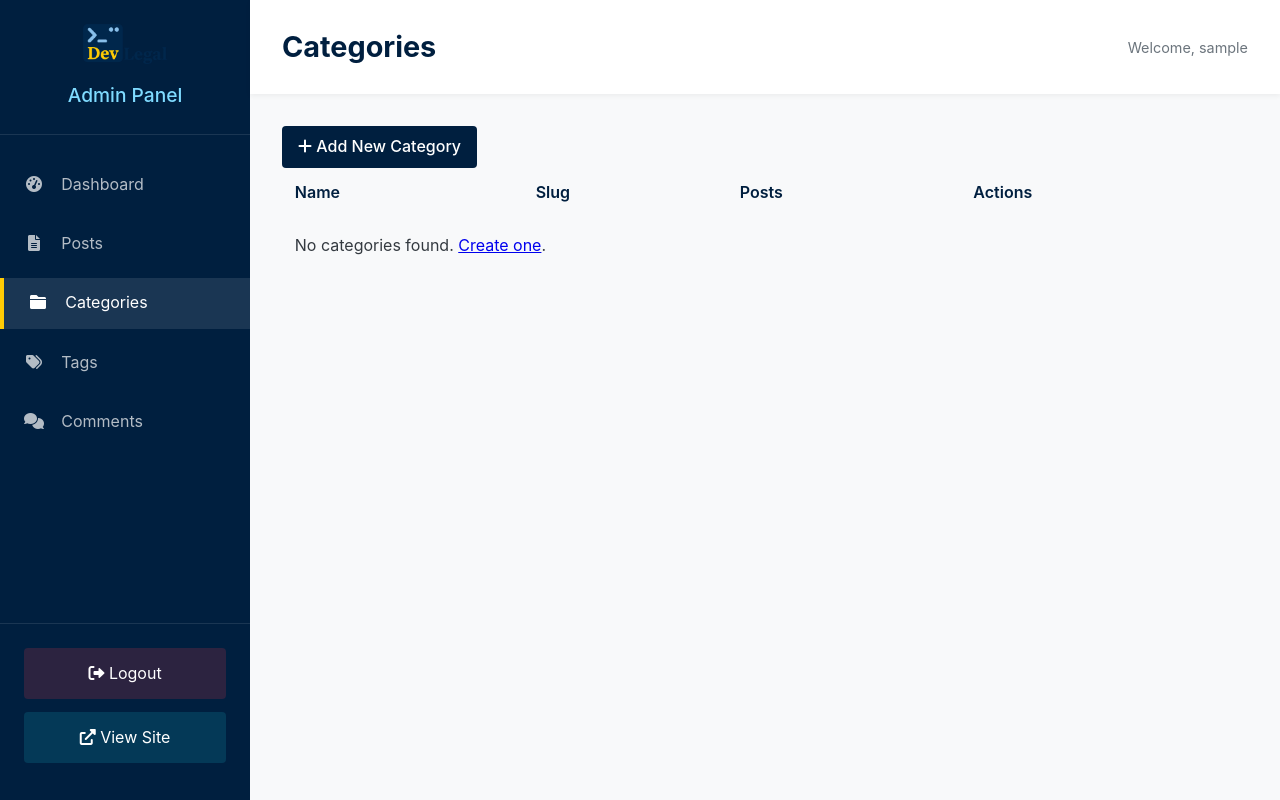
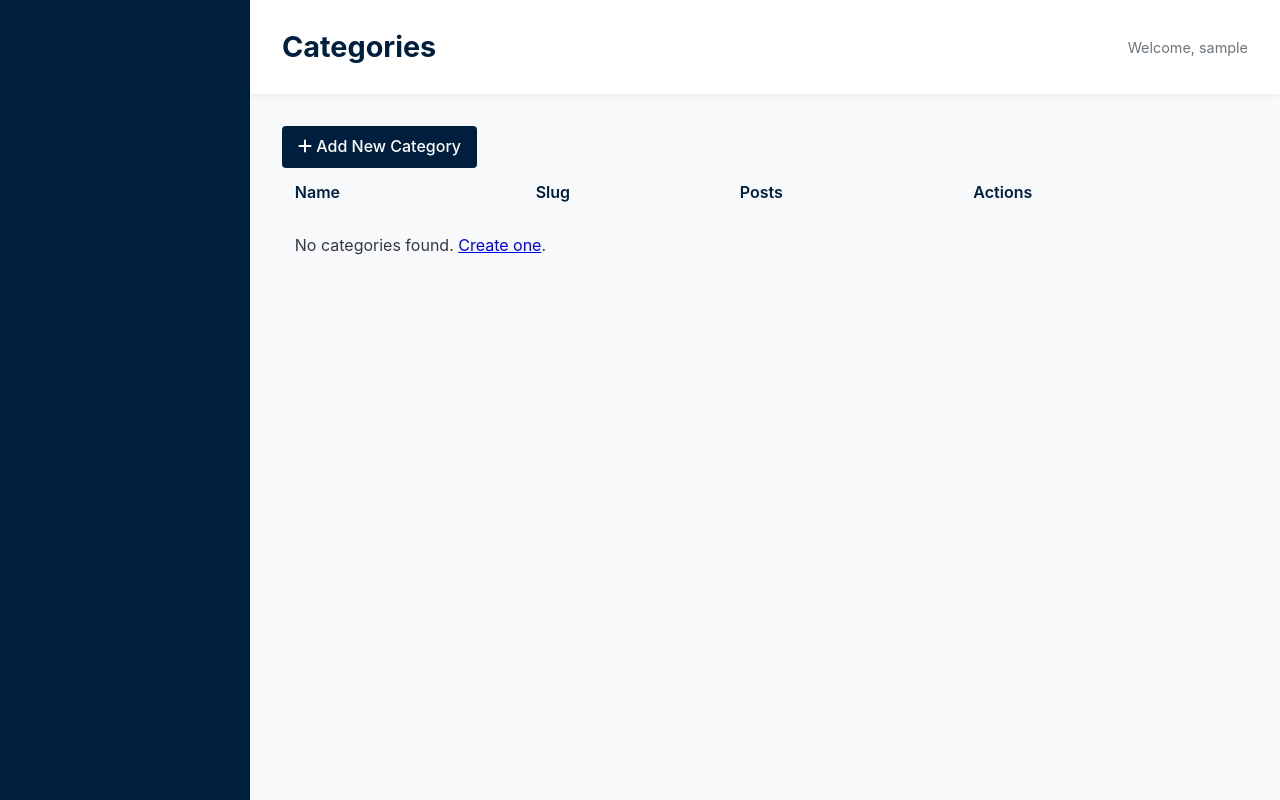
Before and after one commit to J-Frank-Murphy/DevLegalWeb, a Flask app: page /admin/categories in a window 1280 px wide. Run offline with Flask 3, Linux system fonts and the light colour scheme; the visitor is signed in with stand-in values (Sample User, id 1); data that the repository does not hold is empty; some libraries are stand-ins or nearby versions.

Commit message:
Update base_layout.html

```diff
--- a/src/templates/admin/base_layout.html
+++ b/src/templates/admin/base_layout.html
@@ -6,35 +6,21 @@
     <title>{% block title %}Admin Panel - Dev Legal{% endblock %}</title>
     <link rel="stylesheet" href="{{ url_for('static', filename='css/admin.css') }}">
     <link rel="stylesheet" href="https://cdnjs.cloudflare.com/ajax/libs/font-awesome/6.0.0-beta3/css/all.min.css">
-    <link rel="shortcut icon" href="{{ url_for('static', filename='images/new/favicon.png') }}" type="image/x-icon">
+    <link rel="shortcut icon" href="{{ url_for('static', filename='images/new/favicon.png' ) }}" type="image/x-icon">
+
+    <!-- Quill CSS -->
     <link href="https://cdn.quilljs.com/1.3.6/quill.snow.css" rel="stylesheet">
-    <script src="https://cdn.quilljs.com/1.3.6/quill.min.js"></script>
 </head>
 <body>
     {% block body %}
     <div class="admin-container">
         {% if current_user.is_authenticated %}
         <aside class="sidebar">
-            <div class="sidebar-header">
-                <img src="{{ url_for('static', filename='images/new/logo-horizontal.png') }}" alt="Dev Legal Logo">
-                <h3>Admin Panel</h3>
-            </div>
-            <nav class="sidebar-nav">
-                <ul>
-                    <li><a href="{{ url_for('admin.dashboard') }}" class="{{ 'active' if request.endpoint == 'admin.dashboard' else '' }}"><i class="fas fa-tachometer-alt"></i> Dashboard</a></li>
-                    <li><a href="{{ url_for('admin.posts') }}" class="{{ 'active' if request.endpoint == 'admin.posts' else '' }}"><i class="fas fa-file-alt"></i> Posts</a></li>
-                    <li><a href="{{ url_for('admin.categories') }}" class="{{ 'active' if request.endpoint == 'admin.categories' else '' }}"><i class="fas fa-folder"></i> Categories</a></li>
-                    <li><a href="{{ url_for('admin.tags') }}" class="{{ 'active' if request.endpoint == 'admin.tags' else '' }}"><i class="fas fa-tags"></i> Tags</a></li>
-                    <li><a href="{{ url_for('admin.comments') }}" class="{{ 'active' if request.endpoint == 'admin.comments' else '' }}"><i class="fas fa-comments"></i> Comments</a></li>
-                </ul>
-            </nav>
-            <div class="sidebar-footer">
-                <a href="{{ url_for('admin.logout') }}" class="logout-btn"><i class="fas fa-sign-out-alt"></i> Logout</a>
-                <a href="/" class="view-site-btn"><i class="fas fa-external-link-alt"></i> View Site</a>
-            </div>
+            <!-- Sidebar content remains unchanged -->
         </aside>
 
         <main class="content">
+            <!-- Main content remains unchanged -->
             <header class="content-header">
                 <h1>{% block header_title %}Dashboard{% endblock %}</h1>
                 <div class="user-info">
@@ -43,7 +29,7 @@
             </header>
 
             <div class="content-body">
-                {% with messages = get_flashed_messages(with_categories=true) %}
+                {% with messages = get_flashed_messages(with_categories=true ) %}
                     {% if messages %}
                         {% for category, message in messages %}
                             <div class="alert alert-{{ category }}">{{ message }}</div>
@@ -63,11 +49,12 @@
     </div>
     {% endblock %}
 
-<script src="https://cdn.tiny.cloud/1/lkazo80m5bg8dn4oexoyxos7a17225tnr01q849e4cx70t6q/tinymce/7/tinymce.min.js" referrerpolicy="origin"></script>
-<script>
-{% block scripts %}
-// TinyMCE is loaded and available for use in child templates
-{% endblock %}
-</script>
+    <!-- Quill JS -->
+    <script src="https://cdn.quilljs.com/1.3.6/quill.min.js"></script>
+    <script>
+    {% block scripts %}
+    // Quill is loaded and available for use in child templates
+    {% endblock %}
+    </script>
 </body>
 </html>
```
